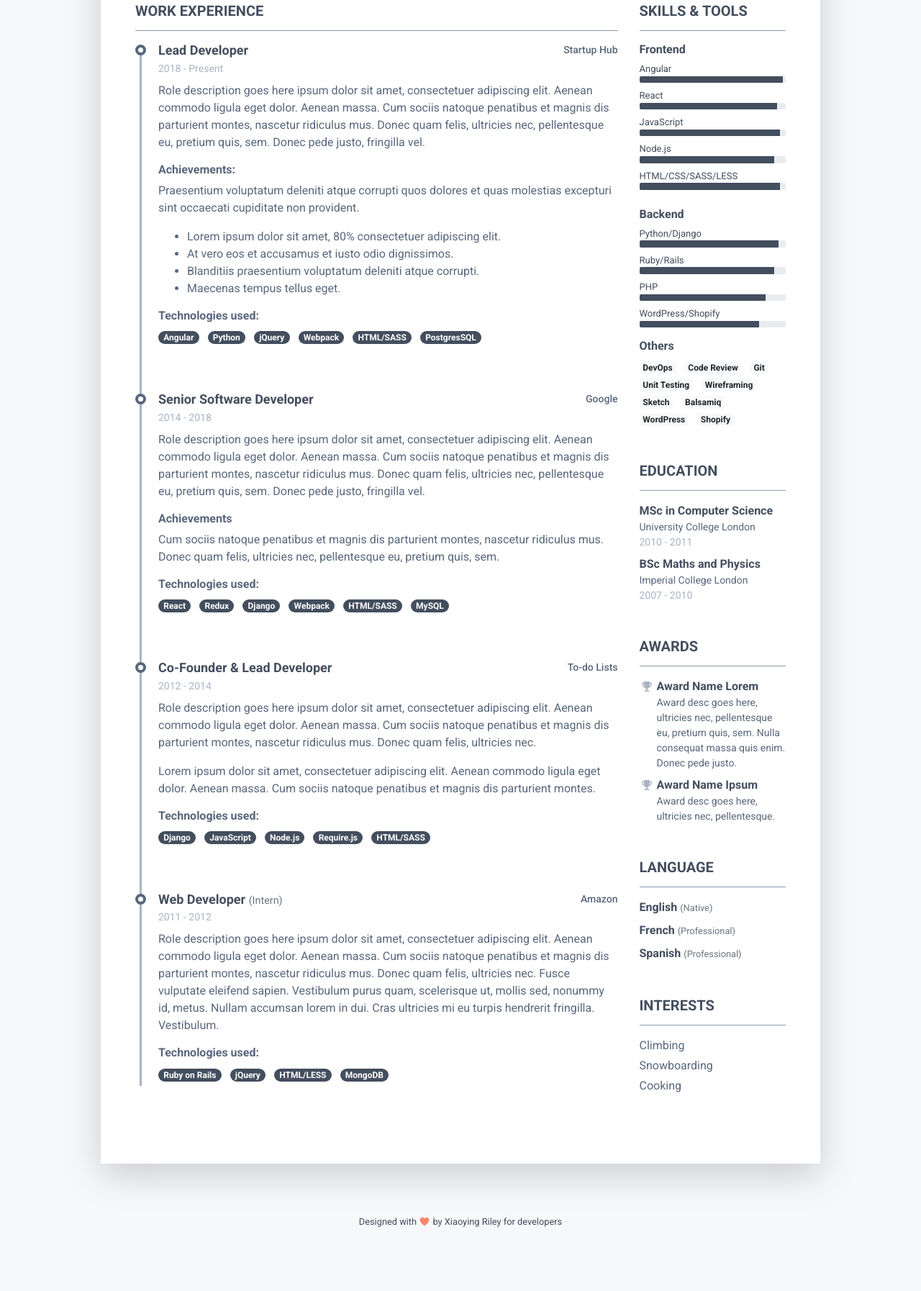
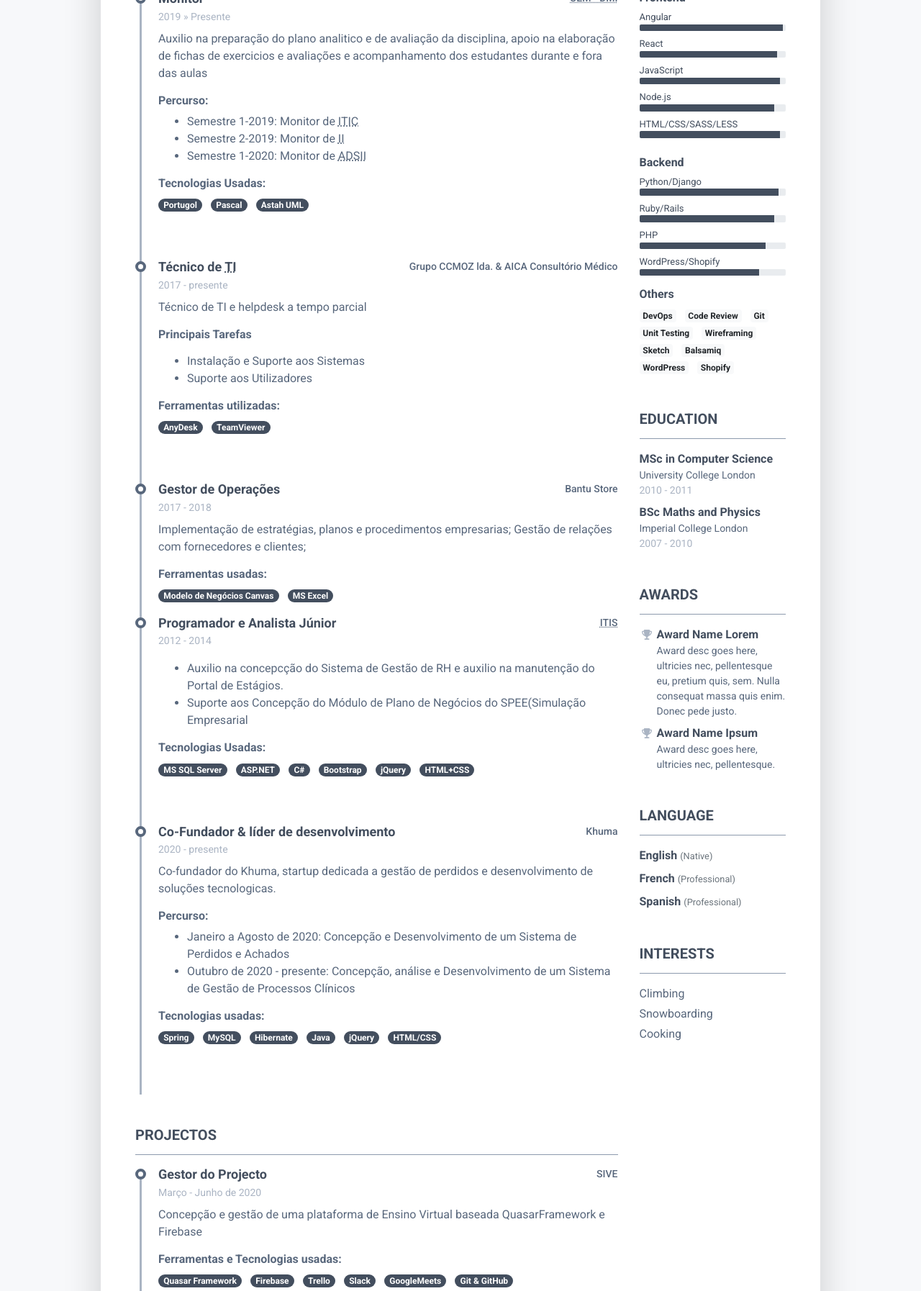
Before and after one commit to cmassavanhanejr/cmassavanhanejr.github.io, a plain HTML site: page index.html in a window 1280 px wide. Shown: the part 543-2337 px from the top of the page at 72% size. Before the commit the page ends 2300 px from the top, so only its background shows below. Drawn offline with Linux system fonts and the light colour scheme.

Commit message:
header e and experience

```diff
--- a/index.html
+++ b/index.html
@@ -7,7 +7,7 @@
     <meta charset="utf-8">
     <meta http-equiv="X-UA-Compatible" content="IE=edge">
     <meta name="viewport" content="width=device-width, initial-scale=1.0">
-    <meta name="description" content="Carlos Massavanhane Júnior é desenvolvedor web">
+    <meta name="description" content="Carlos Alberto Massavanhane Júnior é desenvolvedor de soluções informáticas baseadas na web e co-fundador do Khuma">
     <meta name="author" content="Carlos Alberto Massavanhane Júnior">
     <link rel="shortcut icon" href="favicon.ico">
 
@@ -33,19 +33,19 @@
 				    <img class="mr-3 img-fluid picture mx-auto" src="assets/images/profile.jpg" alt="">
 				    <div class="media-body p-4 d-flex flex-column flex-md-row mx-auto mx-lg-0">
 					    <div class="primary-info">
-						    <h1 class="name mt-0 mb-1 text-white text-uppercase text-uppercase">Steve Doe</h1>
-						    <div class="title mb-3">Full Stack Developer</div>
+						    <h1 class="name mt-0 mb-1 text-white text-uppercase text-uppercase">Carlos Alberto Massavanhane Jr.</h1>
+						    <div class="title mb-3">Desenvolvedor de soluções web</div>
 						    <ul class="list-unstyled">
-							    <li class="mb-2"><a href="#"><i class="far fa-envelope fa-fw mr-2" data-fa-transform="grow-3"></i>Steve.Doe@website.com</a></li>
-							    <li><a href="#"><i class="fas fa-mobile-alt fa-fw mr-2" data-fa-transform="grow-6"></i>0123 456 78900</a></li>
+							    <li class="mb-2"><a href="mailto:cmassavanhanejr@gmail.com"><i class="far fa-envelope fa-fw mr-2" data-fa-transform="grow-3"></i>cmassavanhane@gmail.com</a></li>
+							    <li><a href="tel:00258845573729"><i class="fas fa-mobile-alt fa-fw mr-2" data-fa-transform="grow-6"></i>00258 845573729</a></li>
 						    </ul>
 					    </div><!--//primary-info-->
 					    <div class="secondary-info ml-md-auto mt-2">
 						    <ul class="resume-social list-unstyled">
-				                <li class="mb-3"><a href="#"><span class="fa-container text-center mr-2"><i class="fab fa-linkedin-in fa-fw"></i></span>linkedin.com/in/stevedoe</a></li>
-				                <li class="mb-3"><a href="#"><span class="fa-container text-center mr-2"><i class="fab fa-github-alt fa-fw"></i></span>github.com/username</a></li>
-				                <li class="mb-3"><a href="#"><span class="fa-container text-center mr-2"><i class="fab fa-codepen fa-fw"></i></span>codepen.io/username/</a></li>
-				                <li><a href="#"><span class="fa-container text-center mr-2"><i class="fas fa-globe"></i></span>yourwebsite.com</a></li>
+								<li class="mb-3"><a href="#"><span class="fa-container text-center mr-2"><i class="fab fa-codepen fa-fw"></i></span>download pdf</a></li>
+				                <li class="mb-3"><a href="https://www.linkedin.com/in/carlos-alberto-massavanhane-j%C3%BAnior"><span class="fa-container text-center mr-2"><i class="fab fa-linkedin-in fa-fw"></i></span>linkedin</a></li>
+				                <li class="mb-3"><a href="https://github.com/cmassavanhanejr/"><span class="fa-container text-center mr-2"><i class="fab fa-github-alt fa-fw"></i></span>cmassavanhanejr</a></li>
+				                <li><a href="https://twitter.com/camjr97"><span class="fa-container text-center mr-2"><i class="fas fa-globe"></i></span>camjr97</a></li>
 						    </ul>
 					    </div><!--//secondary-info-->
 
@@ -54,44 +54,111 @@
 		    </header>
 		    <div class="resume-body p-5">
 			    <section class="resume-section summary-section mb-5">
-				    <h2 class="resume-section-title text-uppercase font-weight-bold pb-3 mb-3">Career Summary</h2>
+				    <h2 class="resume-section-title text-uppercase font-weight-bold pb-3 mb-3">Resumo sobre mim</h2>
 				    <div class="resume-section-content">
-					    <p class="mb-0">Summarise your career here. Lorem ipsum dolor sit amet, consectetuer adipiscing elit. You can download this free resume/CV template here. Aenean commodo ligula eget dolor aenean massa. Cum sociis natoque penatibus et magnis dis parturient montes, nascetur ridiculus mus. Donec quam felis, ultricies nec, pellentesque eu. Lorem ipsum dolor sit amet, consectetuer adipiscing elit. Aenean commodo ligula eget dolor. Aenean massa. Cum sociis natoque penatibus et magnis dis parturient montes, nascetur ridiculus mus. Donec quam felis, ultricies nec, pellentesque eu, pretium quis, sem. Nulla consequat massa quis enim. Donec pede justo, fringilla vel, aliquet nec, vulputate eget.</p>
+					    <p class="mb-0">Desenvolvo soluções para resolver problemas de organizções e da sociedade no seu todo. Sou apaixonado pelo mundo web e estou em constante aprendizado e explorando novas tecnologias web. Tenho ainda uma paixão muito forte em liderança e gestão de projectos.</p>
 				    </div>
 			    </section><!--//summary-section-->
 			    <div class="row">
 				    <div class="col-lg-9">
 					    <section class="resume-section experience-section mb-5">
-						    <h2 class="resume-section-title text-uppercase font-weight-bold pb-3 mb-3">Work Experience</h2>
+						    <h2 class="resume-section-title text-uppercase font-weight-bold pb-3 mb-3">Experiência Profissional</h2>
 						    <div class="resume-section-content">
 							    <div class="resume-timeline position-relative">
 								    <article class="resume-timeline-item position-relative pb-5">
 
 									    <div class="resume-timeline-item-header mb-2">
 										    <div class="d-flex flex-column flex-md-row">
-										        <h3 class="resume-position-title font-weight-bold mb-1">Lead Developer</h3>
-										        <div class="resume-company-name ml-auto">Startup Hub</div>
+										        <h3 class="resume-position-title font-weight-bold mb-1">Monitor</h3>
+										        <div class="resume-company-name ml-auto"><abbr title="Universidade Eduardo Mondlane - Dep. Matemática e Informática">UEM - DMI</abbr></div>
 										    </div><!--//row-->
-										    <div class="resume-position-time">2018 - Present</div>
+										    <div class="resume-position-time">2019 » Presente</div>
 									    </div><!--//resume-timeline-item-header-->
 									    <div class="resume-timeline-item-desc">
-										    <p>Role description goes here ipsum dolor sit amet, consectetuer adipiscing elit. Aenean commodo ligula eget dolor. Aenean massa. Cum sociis natoque penatibus et magnis dis parturient montes, nascetur ridiculus mus. Donec quam felis, ultricies nec, pellentesque eu, pretium quis, sem. Donec pede justo, fringilla vel.</p>
-										    <h4 class="resume-timeline-item-desc-heading font-weight-bold">Achievements:</h4>
-										    <p>Praesentium voluptatum deleniti atque corrupti quos dolores et quas molestias excepturi sint occaecati cupiditate non provident.</p>
+										    <p>Auxilio na preparação do plano analitico e de avaliação da disciplina, apoio na elaboração de fichas de exercicios e avaliações e acompanhamento dos estudantes durante e fora das aulas</p>
+										    <h4 class="resume-timeline-item-desc-heading font-weight-bold">Percurso:</h4>
 											<ul>
-											    <li>Lorem ipsum dolor sit amet, 80% consectetuer adipiscing elit.</li>
-											    <li>At vero eos et accusamus et iusto odio dignissimos.</li>
-											    <li>Blanditiis praesentium voluptatum deleniti atque corrupti.</li>
-											    <li>Maecenas tempus tellus eget.</li>
+												<li>Semestre 1-2019: Monitor de <abbr title="Introdução à Tecnologias de Informaação e Comunicação">ITIC</abbr></li>
+												<li>Semestre 2-2019: Monitor de <abbr title="Introdução à Informática">II</abbr></li>
+												<li>Semestre 1-2020: Monitor de <abbr title="Amalise e Desenho De Sistemas II">ADSII</abbr></li>
 											</ul>
-										    <h4 class="resume-timeline-item-desc-heading font-weight-bold">Technologies used:</h4>
+										    <h4 class="resume-timeline-item-desc-heading font-weight-bold">Tecnologias Usadas:</h4>
 										    <ul class="list-inline">
-											    <li class="list-inline-item"><span class="badge badge-primary badge-pill">Angular</span></li>
-											    <li class="list-inline-item"><span class="badge badge-primary badge-pill">Python</span></li>
+											    <li class="list-inline-item"><span class="badge badge-primary badge-pill">Portugol</span></li>
+											    <li class="list-inline-item"><span class="badge badge-primary badge-pill">Pascal</span></li>
+											    <li class="list-inline-item"><span class="badge badge-primary badge-pill">Astah UML</span></li>
+										    </ul>
+									    </div><!--//resume-timeline-item-desc-->
+								    </article><!--//resume-timeline-item-->
+								    <article class="resume-timeline-item position-relative pb-5">
+									    <div class="resume-timeline-item-header mb-2">
+										    <div class="d-flex flex-column flex-md-row">
+										        <h3 class="resume-position-title font-weight-bold mb-1">Técnico de <abbr title="Tecnologias de Informaação">TI</abbr></h3>
+										        <div class="resume-company-name ml-auto">Grupo CCMOZ lda. & AICA Consultório Médico</div>
+										    </div><!--//row-->
+										    <div class="resume-position-time">2017 - presente</div>
+									    </div><!--//resume-timeline-item-header-->
+									    <div class="resume-timeline-item-desc">
+										    <p>Técnico de TI e helpdesk a tempo parcial</p>
+										    <h4 class="resume-timeline-item-desc-heading font-weight-bold">Principais Tarefas</h4>
+										    <p>
+											<ul>
+												<li>Instalação e Suporte aos Sistemas</li>
+												<li>Suporte aos Utilizadores</li>
+											</ul>
+											</p>
+										    <h4 class="resume-timeline-item-desc-heading font-weight-bold">Ferramentas utilizadas:</h4>
+										    <ul class="list-inline">
+											    <li class="list-inline-item"><span class="badge badge-primary badge-pill">AnyDesk</span></li>
+											    <li class="list-inline-item"><span class="badge badge-primary badge-pill">TeamViewer</span></li>
+										    </ul>
+									    </div><!--//resume-timeline-item-desc-->
+
+								    </article><!--//resume-timeline-item-->
+
+									<article class="resume-timeline-item position-relative">
+
+										<div class="resume-timeline-item-header mb-2">
+											<div class="d-flex flex-column flex-md-row">
+												<h3 class="resume-position-title font-weight-bold mb-1">Gestor de Operações</h3>
+												<div class="resume-company-name ml-auto">Bantu Store</div>
+											</div><!--//row-->
+											<div class="resume-position-time">2017 - 2018</div>
+										</div><!--//resume-timeline-item-header-->
+										<div class="resume-timeline-item-desc">
+											<p>Implementação de estratégias, planos e procedimentos empresarias; Gestão de relações com fornecedores e clientes;</p>
+											<h4 class="resume-timeline-item-desc-heading font-weight-bold">Ferramentas usadas:</h4>
+											<ul class="list-inline">
+												<li class="list-inline-item"><span class="badge badge-primary badge-pill">Modelo de Negócios Canvas</span></li>
+												<li class="list-inline-item"><span class="badge badge-primary badge-pill">MS Excel</span></li>
+											</ul>
+										</div><!--//resume-timeline-item-desc-->
+
+									</article><!--//resume-timeline-item-->
+									<article class="resume-timeline-item position-relative pb-5">
+
+										<div class="resume-timeline-item-header mb-2">
+											<div class="d-flex flex-column flex-md-row">
+												<h3 class="resume-position-title font-weight-bold mb-1">Programador e Analista Júnior</h3>
+												<div class="resume-company-name ml-auto"><abbr title="Instituto de Tecnologias Inovação e Serviços">ITIS</abbr></div>
+											</div><!--//row-->
+											<div class="resume-position-time">2012 - 2014</div>
+										</div><!--//resume-timeline-item-header-->
+										<div class="resume-timeline-item-desc">
+											<p>
+												<ul>
+													<li>Auxilio na concepcção do Sistema de Gestão de RH e auxilio na manutenção do Portal de Estágios.</li>
+													<li>Suporte aos Concepção do Módulo de Plano de Negócios do SPEE(Simulação Empresarial</li>
+												</ul>
+											</p>
+											<h4 class="resume-timeline-item-desc-heading font-weight-bold">Tecnologias Usadas:</h4>
+											<ul class="list-inline">
+												<li class="list-inline-item"><span class="badge badge-primary badge-pill">MS SQL Server</span></li>
+												<li class="list-inline-item"><span class="badge badge-primary badge-pill">ASP.NET</span></li>
+												<li class="list-inline-item"><span class="badge badge-primary badge-pill">C#</span></li>
+												<li class="list-inline-item"><span class="badge badge-primary badge-pill">Bootstrap</span></li>
 												<li class="list-inline-item"><span class="badge badge-primary badge-pill">jQuery</span></li>
-											    <li class="list-inline-item"><span class="badge badge-primary badge-pill">Webpack</span></li>
-											    <li class="list-inline-item"><span class="badge badge-primary badge-pill">HTML/SASS</span></li>
-											    <li class="list-inline-item"><span class="badge badge-primary badge-pill">PostgresSQL</span></li>
+												<li class="list-inline-item"><span class="badge badge-primary badge-pill">HTML+CSS</span></li>
 											</ul>
 										</div><!--//resume-timeline-item-desc-->
 
@@ -101,73 +168,68 @@
 
 										<div class="resume-timeline-item-header mb-2">
 											<div class="d-flex flex-column flex-md-row">
-										        <h3 class="resume-position-title font-weight-bold mb-1">Senior Software Developer</h3>
-										        <div class="resume-company-name ml-auto">Google</div>
+												<h3 class="resume-position-title font-weight-bold mb-1">Co-Fundador & líder de desenvolvimento</h3>
+												<div class="resume-company-name ml-auto">Khuma</div>
 											</div><!--//row-->
-										    <div class="resume-position-time">2014 - 2018</div>
+											<div class="resume-position-time">2020 - presente</div>
 										</div><!--//resume-timeline-item-header-->
 										<div class="resume-timeline-item-desc">
-										    <p>Role description goes here ipsum dolor sit amet, consectetuer adipiscing elit. Aenean commodo ligula eget dolor. Aenean massa. Cum sociis natoque penatibus et magnis dis parturient montes, nascetur ridiculus mus. Donec quam felis, ultricies nec, pellentesque eu, pretium quis, sem. Donec pede justo, fringilla vel.</p>
-										    <h4 class="resume-timeline-item-desc-heading font-weight-bold">Achievements</h4>
-										    <p>Cum sociis natoque penatibus et magnis dis parturient montes, nascetur ridiculus mus. Donec quam felis, ultricies nec, pellentesque eu, pretium quis, sem.</p>
-										    <h4 class="resume-timeline-item-desc-heading font-weight-bold">Technologies used:</h4>
+											<p>Co-fundador do Khuma, startup dedicada a gestão de perdidos e desenvolvimento de soluções tecnologicas.</p>
+											<h4 class="resume-timeline-item-desc-heading font-weight-bold">Percurso:</h4>
+											<ul>
+												<li>Janeiro a Agosto de 2020:  Concepção e Desenvolvimento de um Sistema de Perdidos e Achados</li>
+												<li>Outubro de 2020 - presente:  Concepção, análise e Desenvolvimento de um Sistema de Gestão de Processos Clínicos</li>
+											</ul>
+											<h4 class="resume-timeline-item-desc-heading font-weight-bold">Tecnologias usadas:</h4>
 											<ul class="list-inline">
-											    <li class="list-inline-item"><span class="badge badge-primary badge-pill">React</span></li>
-											    <li class="list-inline-item"><span class="badge badge-primary badge-pill">Redux</span></li>
-											    <li class="list-inline-item"><span class="badge badge-primary badge-pill">Django</span></li>
-											    <li class="list-inline-item"><span class="badge badge-primary badge-pill">Webpack</span></li>
-											    <li class="list-inline-item"><span class="badge badge-primary badge-pill">HTML/SASS</span></li>
+												<li class="list-inline-item"><span class="badge badge-primary badge-pill">Spring</span></li>
 												<li class="list-inline-item"><span class="badge badge-primary badge-pill">MySQL</span></li>
+												<li class="list-inline-item"><span class="badge badge-primary badge-pill">Hibernate</span></li>
+												<li class="list-inline-item"><span class="badge badge-primary badge-pill">Java</span></li>
+												<li class="list-inline-item"><span class="badge badge-primary badge-pill">jQuery</span></li>
+												<li class="list-inline-item"><span class="badge badge-primary badge-pill">HTML/CSS</span></li>
 											</ul>
 										</div><!--//resume-timeline-item-desc-->
 
 									</article><!--//resume-timeline-item-->
 
+
+
+							    </div><!--//resume-timeline-->
+
+
+
+
+
+
+						    </div>
+					    </section><!--//experience-section-->
+						<section class="resume-section experience-section mb-5">
+							<h2 class="resume-section-title text-uppercase font-weight-bold pb-3 mb-3">Projectos</h2>
+							<div class="resume-section-content">
+								<div class="resume-timeline position-relative">
 									<article class="resume-timeline-item position-relative pb-5">
-
 										<div class="resume-timeline-item-header mb-2">
 											<div class="d-flex flex-column flex-md-row">
-										        <h3 class="resume-position-title font-weight-bold mb-1">Co-Founder & Lead Developer</h3>
-										        <div class="resume-company-name ml-auto">To-do Lists</div>
+												<h3 class="resume-position-title font-weight-bold mb-1">Gestor do Projecto</h3>
+												<div class="resume-company-name ml-auto">SIVE</div>
 											</div><!--//row-->
-										    <div class="resume-position-time">2012 - 2014</div>
+											<div class="resume-position-time">Março - Junho de 2020</div>
 										</div><!--//resume-timeline-item-header-->
 										<div class="resume-timeline-item-desc">
-										    <p>Role description goes here ipsum dolor sit amet, consectetuer adipiscing elit. Aenean commodo ligula eget dolor. Aenean massa. Cum sociis natoque penatibus et magnis dis parturient montes, nascetur ridiculus mus. Donec quam felis, ultricies nec.</p>
-										    <p>Lorem ipsum dolor sit amet, consectetuer adipiscing elit. Aenean commodo ligula eget dolor. Aenean massa. Cum sociis natoque penatibus et magnis dis parturient montes.</p>
-										    <h4 class="resume-timeline-item-desc-heading font-weight-bold">Technologies used:</h4>
+											<p>Concepção e gestão de uma plataforma de Ensino Virtual baseada QuasarFramework e Firebase</p>
+											<h4 class="resume-timeline-item-desc-heading font-weight-bold">Ferramentas e Tecnologias usadas:</h4>
 											<ul class="list-inline">
-											    <li class="list-inline-item"><span class="badge badge-primary badge-pill">Django</span></li>
-											    <li class="list-inline-item"><span class="badge badge-primary badge-pill">JavaScript</span></li>
-											    <li class="list-inline-item"><span class="badge badge-primary badge-pill">Node.js</span></li>
-											    <li class="list-inline-item"><span class="badge badge-primary badge-pill">Require.js</span></li>
-											    <li class="list-inline-item"><span class="badge badge-primary badge-pill">HTML/SASS</span></li>
+												<li class="list-inline-item"><span class="badge badge-primary badge-pill">Quasar Framework</span></li>
+												<li class="list-inline-item"><span class="badge badge-primary badge-pill">Firebase</span></li>
+												<li class="list-inline-item"><span class="badge badge-primary badge-pill">Trello</span></li>
+												<li class="list-inline-item"><span class="badge badge-primary badge-pill">Slack</span></li>
+												<li class="list-inline-item"><span class="badge badge-primary badge-pill">GoogleMeets</span></li>
+												<li class="list-inline-item"><span class="badge badge-primary badge-pill">Git & GitHub</span></li>
 											</ul>
 										</div><!--//resume-timeline-item-desc-->
-
 									</article><!--//resume-timeline-item-->
 
-								    <article class="resume-timeline-item position-relative">
-
-									    <div class="resume-timeline-item-header mb-2">
-										    <div class="d-flex flex-column flex-md-row">
-										        <h3 class="resume-position-title font-weight-bold mb-1">Web Developer <small class="text-muted">(Intern)</small></h3>
-										        <div class="resume-company-name ml-auto">Amazon</div>
-										    </div><!--//row-->
-										    <div class="resume-position-time">2011 - 2012</div>
-									    </div><!--//resume-timeline-item-header-->
-									    <div class="resume-timeline-item-desc">
-										    <p>Role description goes here ipsum dolor sit amet, consectetuer adipiscing elit. Aenean commodo ligula eget dolor. Aenean massa. Cum sociis natoque penatibus et magnis dis parturient montes, nascetur ridiculus mus. Donec quam felis, ultricies nec. Fusce vulputate eleifend sapien. Vestibulum purus quam, scelerisque ut, mollis sed, nonummy id, metus. Nullam accumsan lorem in dui. Cras ultricies mi eu turpis hendrerit fringilla. Vestibulum.</p>
-										    <h4 class="resume-timeline-item-desc-heading font-weight-bold">Technologies used:</h4>
-										    <ul class="list-inline">
-											    <li class="list-inline-item"><span class="badge badge-primary badge-pill">Ruby on Rails</span></li>
-											    <li class="list-inline-item"><span class="badge badge-primary badge-pill">jQuery</span></li>
-											    <li class="list-inline-item"><span class="badge badge-primary badge-pill">HTML/LESS</span></li>
-											    <li class="list-inline-item"><span class="badge badge-primary badge-pill">MongoDB</span></li>
-										    </ul>
-									    </div><!--//resume-timeline-item-desc-->
-
-								    </article><!--//resume-timeline-item-->
 
 
 								</div><!--//resume-timeline-->
```
Lines whose indentation alone changed are shown as unchanged.
